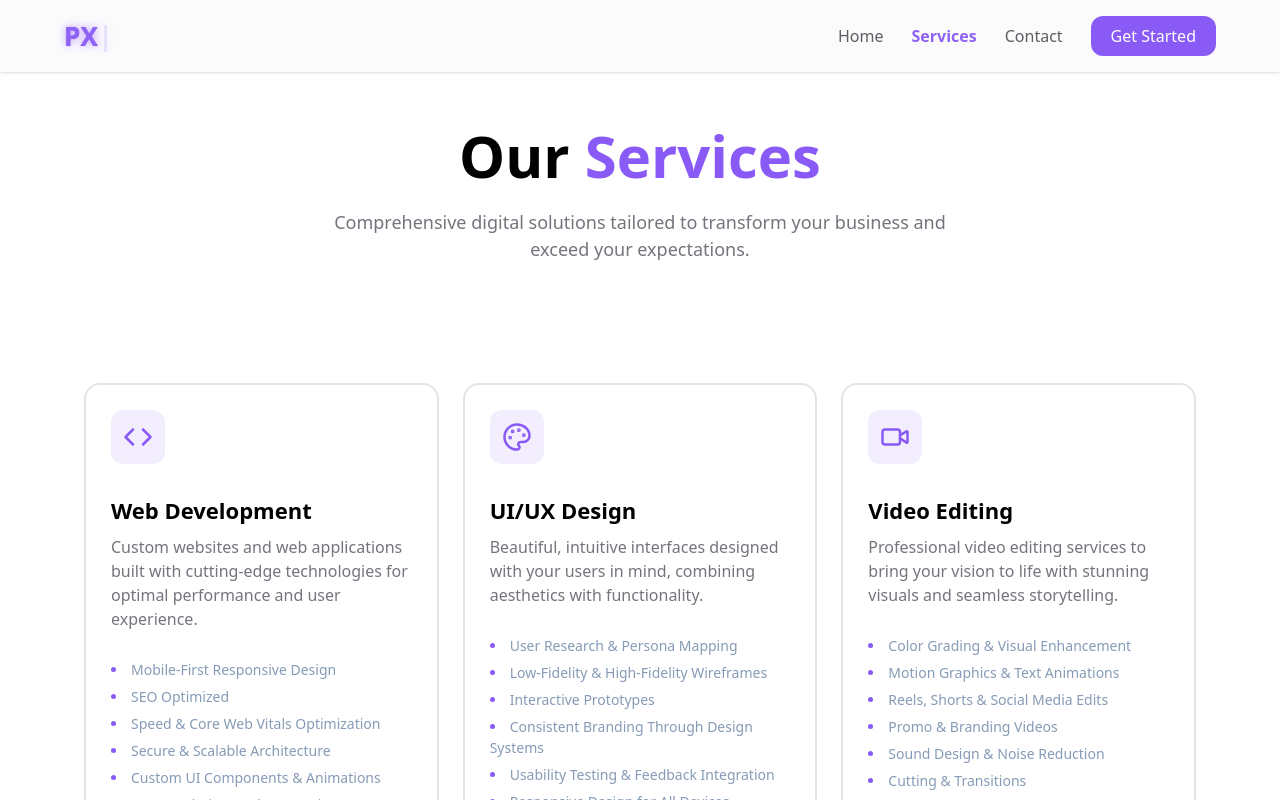
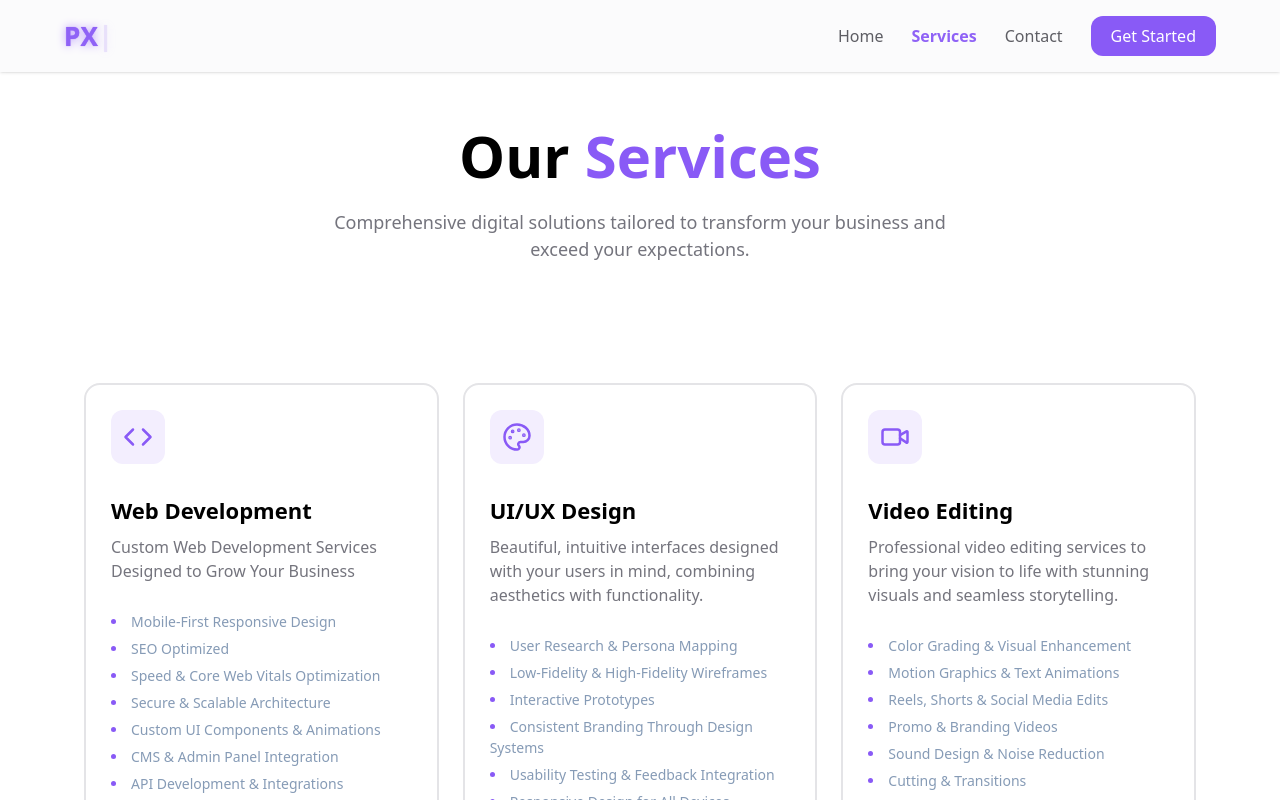
Before and after one commit to Mohamed2006tvm/praxire_website, a React (Vite) app: page /service in a window 1280 px wide. Shown: the top 800 px of the page. Built offline with nearby package versions, Linux system fonts and the light colour scheme.

Commit message:
Update ServicePage description for clarity and focus on business growth

```diff
--- a/src/Components/ServicePage.jsx
+++ b/src/Components/ServicePage.jsx
@@ -19,7 +19,7 @@ const ServicePage = () => {
       icon: <CodeIcon className="w-[30px] h-[30px] text-[#895AF6]" />,
       title: "Web Development",
       description:
-        "Custom websites and web applications built with cutting-edge technologies for optimal performance and user experience.",
+        "Custom Web Development Services Designed to Grow Your Business",
       lists: [
         "Mobile-First Responsive Design",
         "SEO Optimized",
```
